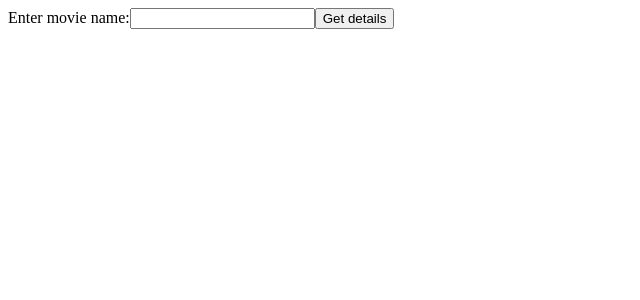
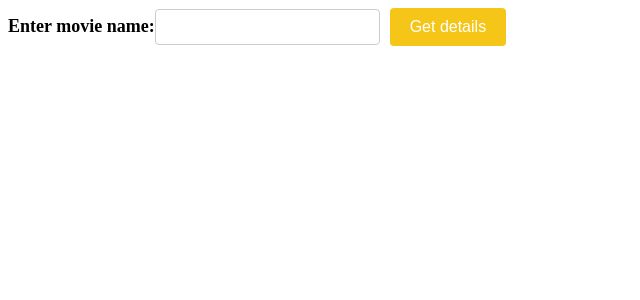
Before and after one commit to ErekleDateshidze/movie-app, an Angular app: page / in a window 1280 px wide. Shown: the top 300 px of the page, without its empty margins (0-640 px from the left). Built offline with nearby package versions, Linux system fonts and the light colour scheme.

Commit message:
movie app poster,title,Relased,Cast,Currency Fags

```diff
--- a/src/app/movie-api.service.ts
+++ b/src/app/movie-api.service.ts
@@ -1,7 +1,6 @@
 import { Injectable } from '@angular/core';
 import { HttpClient } from '@angular/common/http';
-import { Observable } from 'rxjs';
-import { map } from 'rxjs/operators';
+import { map, Observable } from 'rxjs';
 import { Movie ,Country } from './api.model'
 
 
@@ -17,6 +16,15 @@ export class MovieApiService {
     return this.http.get(url)
   }
 
+  getMoviePoster(imdbId: string): Observable<string> {
+  const url = `https://www.omdbapi.com/?i=${imdbId}&apikey=${this.apikey}`;
+  return this.http.get(url).pipe(
+    map((res: any) => {
+      return res.Poster;
+    })
+  );
+}
+
   private baseUrl = 'https://restcountries.com/v3.1/name/';
 
   getCountryDetails(name: string): Observable<any> {
--- a/src/app/movie-details/movie-details.component.html
+++ b/src/app/movie-details/movie-details.component.html
@@ -1,12 +1,18 @@
-<label for="movieName">Enter movie name:</label>
-<input type="text" id="movieName" [(ngModel)]="movieName" />
-<button (click)="getMovieDetails()">Get details</button>
-<div *ngIf="homeData | async as data">
-  <p>{{ data[1].title }}</p>
-  <p>{{ data[1].yearsAgo }}</p>
-  <p>{{ data[0].actor }}</p>
-  <div *ngFor="let item of data[3]">
-    <img [src]="item.flag.png" alt="" />
-    <p>{{ item.currencies }}</p>
+<label for="movieName" class="label">Enter movie name:</label>
+<input type="text" id="movieName" [(ngModel)]="movieName" class="input" />
+<button class="button" (click)="getMovieDetails()">Get details</button>
+<div class="movie-details-container" *ngIf="homeData | async as data">
+  <div class="poster-container">
+    <img [src]="data[4]" alt="Movie Poster" class="poster" />
+  </div>
+  <div class="details-container">
+    <p class="title">Title : {{ data[1].title }}</p>
+    <p class="year">Released : {{ data[2].yearsAgo }} years ago</p>
+    <p>{{ data[1].yearsago }}</p>
+    <p class="actors">Cast : {{ data[0].actor }}</p>
+    <div class="country-container" *ngFor="let item of data[3]">
+      <img [src]="item.flag.png" alt="" class="country-flag" />
+      <p class="currencies">{{ item.currencies }}</p>
+    </div>
   </div>
 </div>
--- a/src/app/movie-details/movie-details.component.scss
+++ b/src/app/movie-details/movie-details.component.scss
@@ -0,0 +1,78 @@
+.label {
+    font-size: 18px;
+    font-weight: bold;
+}
+
+.input {
+    padding: 8px;
+    border: 1px solid #ccc;
+    border-radius: 4px;
+    font-size: 16px;
+    margin-right: 10px;
+}
+
+.button {
+    background-color: #f5c518;
+    color: #fff;
+    border: none;
+    padding: 10px 20px;
+    border-radius: 4px;
+    cursor: pointer;
+    font-size: 16px;
+}
+
+.movie-details-container {
+    display: flex;
+    margin-top: 20px;
+    font-family: Arial, sans-serif;
+}
+
+.poster-container {
+    flex-basis: 40%;
+}
+
+.poster {
+    width: 50%;
+}
+
+.details-container {
+    flex-basis: 60%;
+    padding: 20px;
+    background-color: #f5f5f5;
+}
+
+.title {
+    font-size: 24px;
+    font-weight: bold;
+    margin: 0;
+    margin-bottom: 10px;
+}
+
+.year {
+    font-size: 20px;
+    margin: 0;
+    margin-bottom: 10px;
+}
+
+.actors {
+    font-size: 18px;
+    margin: 0;
+    margin-bottom: 10px;
+}
+
+.country-container {
+    display: flex;
+    align-items: center;
+    margin-bottom: 5px;
+}
+
+.country-flag {
+    width: 30px;
+    height: 20px;
+    margin-right: 10px;
+}
+
+.currencies {
+    font-size: 16px;
+    margin: 0;
+}
--- a/src/app/movie-details/movie-details.component.ts
+++ b/src/app/movie-details/movie-details.component.ts
@@ -17,7 +17,8 @@ export class MovieDetailsComponent implements OnInit {
   releaseYear$: Observable<number>| undefined;
   actorNames$: Observable<string> | undefined;
   currencies$: Observable<any> | undefined;
-  homeData: Observable <any[]> | undefined
+  homeData: Observable <any[]> | undefined;
+  data: any;
 
   constructor( private movieApiService: MovieApiService) {}
 
@@ -27,7 +28,6 @@ export class MovieDetailsComponent implements OnInit {
     this.homeData=this.movieApiService.getMovieDetails(this.movieName).pipe(
       switchMap((movie) => {
         const actor = movie.Actors.split(',').map((a:string) => a.trim().split(' ')[0]);
-        const poster= movie.poster
         const title = movie.Title;
         const releaseDate = new Date(movie.Released);
         const currentYear = new Date().getFullYear();
@@ -35,7 +35,8 @@ export class MovieDetailsComponent implements OnInit {
         const countries = movie.Country.split(', ').map((country: any) =>
           this.fetchFlagsAndCurrencies(country)
         );
-        return forkJoin([of({ actor }), of({ title }), of({yearsAgo}, of({poster})), ...countries]);
+        const poster = this.movieApiService.getMoviePoster(movie.imdbID);
+        return forkJoin([of({ actor }), of({ title }), of({yearsAgo}), ...countries , poster]);
       }),tap(console.log)
     )
   }
@@ -49,11 +50,6 @@ export class MovieDetailsComponent implements OnInit {
           currencies: Object.keys(element.currencies),
           country: element.name}
         })
-        // return {
-        //   flag: x.flags,
-        //   currencies:Object.keys( x.currencies),
-        //   country: x.name
-        // };
       })
     );
   }
```
